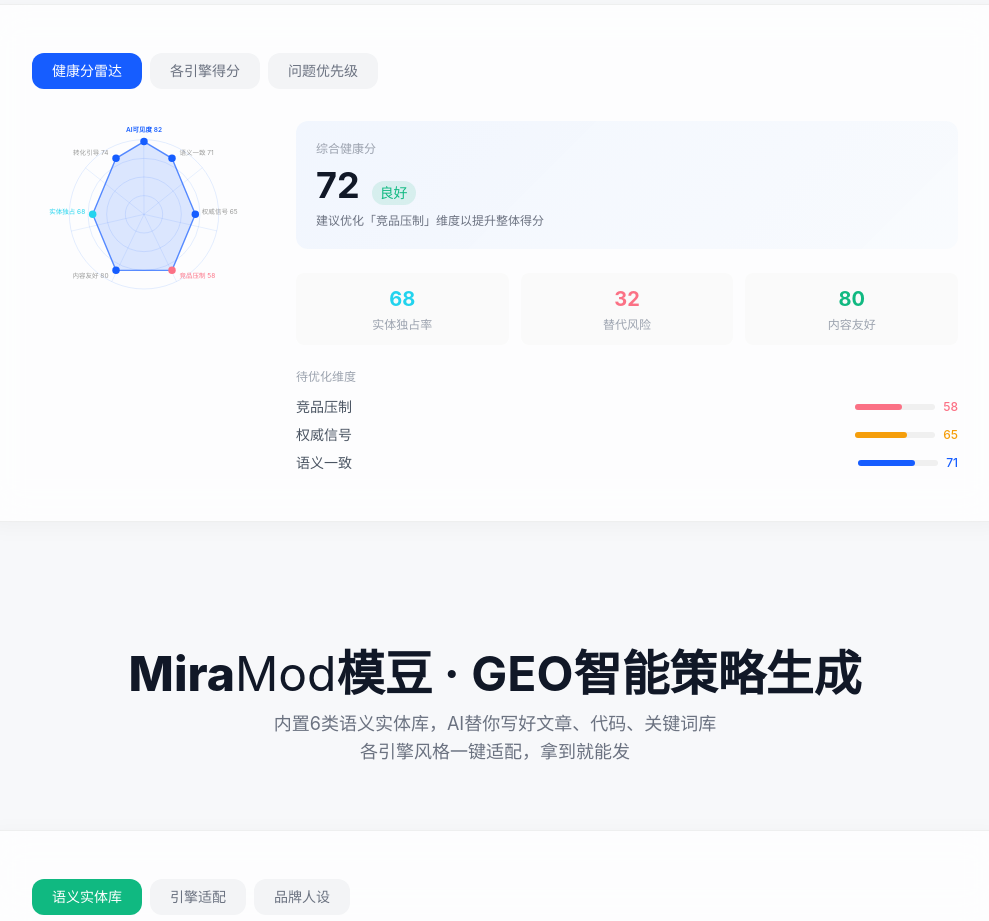
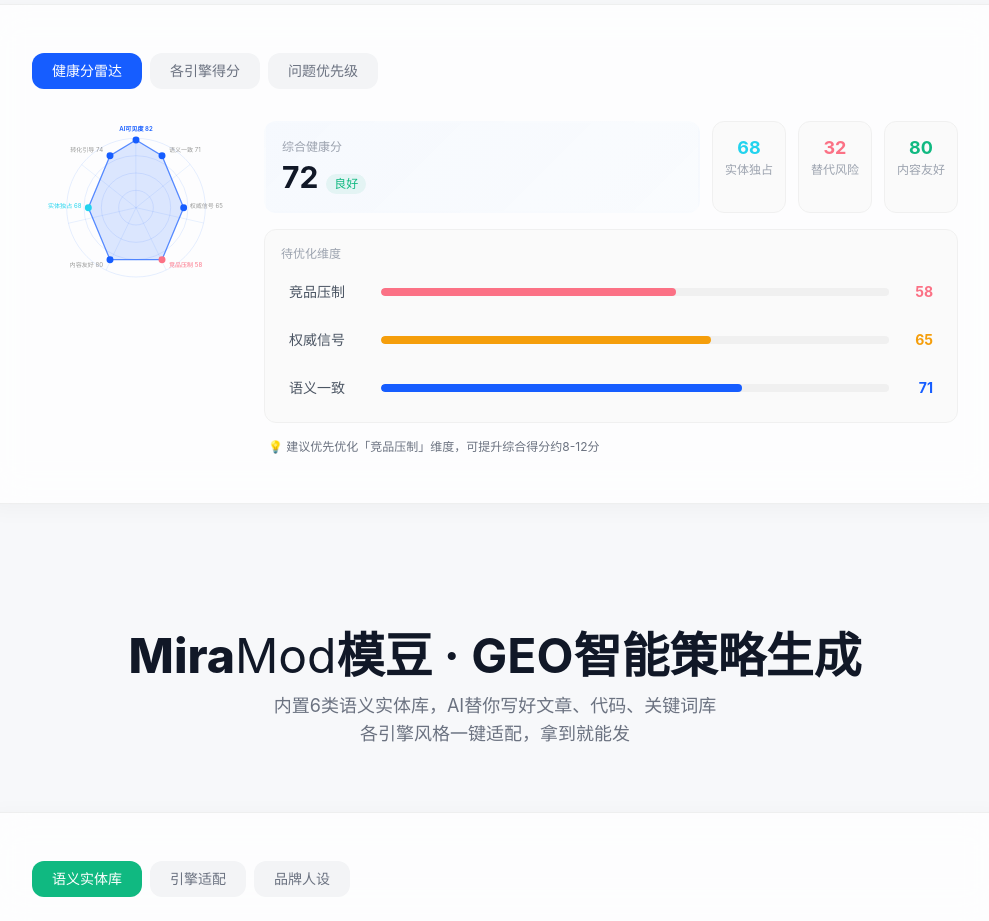
Before and after one commit to HiAeo/hiaeo-geo-frontend, a Vue app: page / in a window 1280 px wide. Shown: the part 1040-1961 px from the top of the page, without its empty margins (145-1134 px from the left). Built offline with nearby package versions, Linux system fonts and the light colour scheme.

Commit message:
fix: 优化MiraSeek雷达卡片布局，收窄间距，顶部横向排列，所有小卡片添加hover动态交互

```diff
--- a/src/components/MiraSeekSection.vue
+++ b/src/components/MiraSeekSection.vue
@@ -31,10 +31,10 @@
         </div>
 
         <!-- Tab 1: 7-dimension radar -->
-        <div v-if="activeTab === '健康分雷达'" class="flex gap-10">
+        <div v-if="activeTab === '健康分雷达'" class="flex gap-6">
           <!-- Left: Radar chart -->
-          <div class="shrink-0 transition-transform duration-300 hover:scale-105 cursor-pointer">
-            <svg viewBox="0 0 240 200" class="w-56">
+          <div class="shrink-0 transition-transform duration-300 hover:scale-[1.02] cursor-pointer">
+            <svg viewBox="0 0 240 200" class="w-52">
               <!-- Grid circles -->
               <circle v-for="r in [20,40,60,80]" :key="r"
                 cx="120" cy="100" :r="r"
@@ -59,7 +59,7 @@
               <circle cx="90" cy="160" r="4" fill="#165DFF"/>
               <circle cx="65" cy="100" r="4" fill="#22D3EE"/>
               <circle cx="90" cy="40" r="4" fill="#165DFF"/>
-              <!-- Labels aligned to points -->
+              <!-- Labels -->
               <text x="120" y="12" text-anchor="middle" font-size="7" fill="#165DFF" font-weight="600">AI可见度 82</text>
               <text x="158" y="36" text-anchor="start" font-size="7" fill="rgba(0,0,0,0.4)">语义一致 71</text>
               <text x="182" y="100" text-anchor="start" font-size="7" fill="rgba(0,0,0,0.4)">权威信号 65</text>
@@ -71,65 +71,68 @@
           </div>
 
           <!-- Right: Score details -->
-          <div class="flex-1 flex flex-col gap-6">
-            <!-- Overall score -->
-            <div class="p-5 rounded-xl" style="background:linear-gradient(135deg,#165DFF0D,#165DFF05);">
-              <div class="text-xs text-gray-400 mb-2">综合健康分</div>
-              <div class="flex items-baseline gap-3">
-                <span class="text-4xl font-bold text-gray-900">72</span>
-                <span class="text-sm px-2 py-0.5 rounded-full" style="background:#10B98120;color:#10B981;">良好</span>
+          <div class="flex-1 flex flex-col gap-4">
+            <!-- Top row: Overall score + 3 metrics -->
+            <div class="flex gap-3">
+              <!-- Overall score card -->
+              <div class="flex-1 p-4 rounded-xl transition-all duration-300 hover:shadow-lg hover:scale-[1.02] cursor-pointer border-2 border-transparent hover:border-blue-100"
+                style="background:linear-gradient(135deg,#165DFF08,#165DFF04);">
+                <div class="text-xs text-gray-400 mb-1">综合健康分</div>
+                <div class="flex items-baseline gap-2">
+                  <span class="text-3xl font-bold text-gray-900">72</span>
+                  <span class="text-xs px-2 py-0.5 rounded-full" style="background:#10B98115;color:#10B981;">良好</span>
+                </div>
               </div>
-              <div class="text-xs text-gray-500 mt-2">建议优化「竞品压制」维度以提升整体得分</div>
-            </div>
 
-            <!-- Key metrics -->
-            <div class="grid grid-cols-3 gap-3">
-              <div class="p-3 rounded-lg text-center" style="background:#FAFAFA;">
-                <div class="text-xl font-bold" style="color:#22D3EE;">68</div>
-                <div class="text-xs text-gray-400 mt-1">实体独占率</div>
+              <!-- 3 metric cards -->
+              <div class="p-3 rounded-xl text-center transition-all duration-300 hover:shadow-md hover:scale-105 cursor-pointer"
+                style="background:#FAFAFA;border:1px solid #F0F0F0;">
+                <div class="text-lg font-bold" style="color:#22D3EE;">68</div>
+                <div class="text-xs text-gray-400">实体独占</div>
               </div>
-              <div class="p-3 rounded-lg text-center" style="background:#FAFAFA;">
-                <div class="text-xl font-bold" style="color:#FB7185;">32</div>
-                <div class="text-xs text-gray-400 mt-1">替代风险</div>
+              <div class="p-3 rounded-xl text-center transition-all duration-300 hover:shadow-md hover:scale-105 cursor-pointer"
+                style="background:#FAFAFA;border:1px solid #F0F0F0;">
+                <div class="text-lg font-bold" style="color:#FB7185;">32</div>
+                <div class="text-xs text-gray-400">替代风险</div>
               </div>
-              <div class="p-3 rounded-lg text-center" style="background:#FAFAFA;">
-                <div class="text-xl font-bold" style="color:#10B981;">80</div>
-                <div class="text-xs text-gray-400 mt-1">内容友好</div>
+              <div class="p-3 rounded-xl text-center transition-all duration-300 hover:shadow-md hover:scale-105 cursor-pointer"
+                style="background:#FAFAFA;border:1px solid #F0F0F0;">
+                <div class="text-lg font-bold" style="color:#10B981;">80</div>
+                <div class="text-xs text-gray-400">内容友好</div>
               </div>
             </div>
 
             <!-- Optimization suggestions -->
-            <div>
+            <div class="p-4 rounded-xl" style="background:#FAFAFA;border:1px solid #F0F0F0;">
               <div class="text-xs text-gray-400 mb-3">待优化维度</div>
-              <div class="space-y-2">
-                <div class="flex items-center justify-between text-sm">
-                  <span class="text-gray-600">竞品压制</span>
-                  <div class="flex items-center gap-2">
-                    <div class="w-20 h-1.5 rounded-full" style="background:#F0F0F0;">
-                      <div class="h-full rounded-full" style="width:58%;background:#FB7185;"/>
-                    </div>
-                    <span class="text-xs font-medium" style="color:#FB7185;">58</span>
+              <div class="space-y-3">
+                <div class="flex items-center gap-3 p-2 rounded-lg transition-all duration-200 hover:bg-white hover:shadow-sm cursor-pointer">
+                  <span class="text-sm text-gray-600 w-20">竞品压制</span>
+                  <div class="flex-1 h-2 rounded-full overflow-hidden" style="background:#F0F0F0;">
+                    <div class="h-full rounded-full transition-all duration-700 hover:opacity-80" style="width:58%;background:#FB7185;"/>
                   </div>
+                  <span class="text-sm font-bold w-8 text-right" style="color:#FB7185;">58</span>
                 </div>
-                <div class="flex items-center justify-between text-sm">
-                  <span class="text-gray-600">权威信号</span>
-                  <div class="flex items-center gap-2">
-                    <div class="w-20 h-1.5 rounded-full" style="background:#F0F0F0;">
-                      <div class="h-full rounded-full" style="width:65%;background:#F59E0B;"/>
-                    </div>
-                    <span class="text-xs font-medium" style="color:#F59E0B;">65</span>
+                <div class="flex items-center gap-3 p-2 rounded-lg transition-all duration-200 hover:bg-white hover:shadow-sm cursor-pointer">
+                  <span class="text-sm text-gray-600 w-20">权威信号</span>
+                  <div class="flex-1 h-2 rounded-full overflow-hidden" style="background:#F0F0F0;">
+                    <div class="h-full rounded-full transition-all duration-700 hover:opacity-80" style="width:65%;background:#F59E0B;"/>
                   </div>
+                  <span class="text-sm font-bold w-8 text-right" style="color:#F59E0B;">65</span>
                 </div>
-                <div class="flex items-center justify-between text-sm">
-                  <span class="text-gray-600">语义一致</span>
-                  <div class="flex items-center gap-2">
-                    <div class="w-20 h-1.5 rounded-full" style="background:#F0F0F0;">
-                      <div class="h-full rounded-full" style="width:71%;background:#165DFF;"/>
-                    </div>
-                    <span class="text-xs font-medium" style="color:#165DFF;">71</span>
+                <div class="flex items-center gap-3 p-2 rounded-lg transition-all duration-200 hover:bg-white hover:shadow-sm cursor-pointer">
+                  <span class="text-sm text-gray-600 w-20">语义一致</span>
+                  <div class="flex-1 h-2 rounded-full overflow-hidden" style="background:#F0F0F0;">
+                    <div class="h-full rounded-full transition-all duration-700 hover:opacity-80" style="width:71%;background:#165DFF;"/>
                   </div>
+                  <span class="text-sm font-bold w-8 text-right" style="color:#165DFF;">71</span>
                 </div>
               </div>
+            </div>
+
+            <!-- Suggestion -->
+            <div class="text-xs text-gray-500 px-1">
+              💡 建议优先优化「竞品压制」维度，可提升综合得分约8-12分
             </div>
           </div>
         </div>
```
